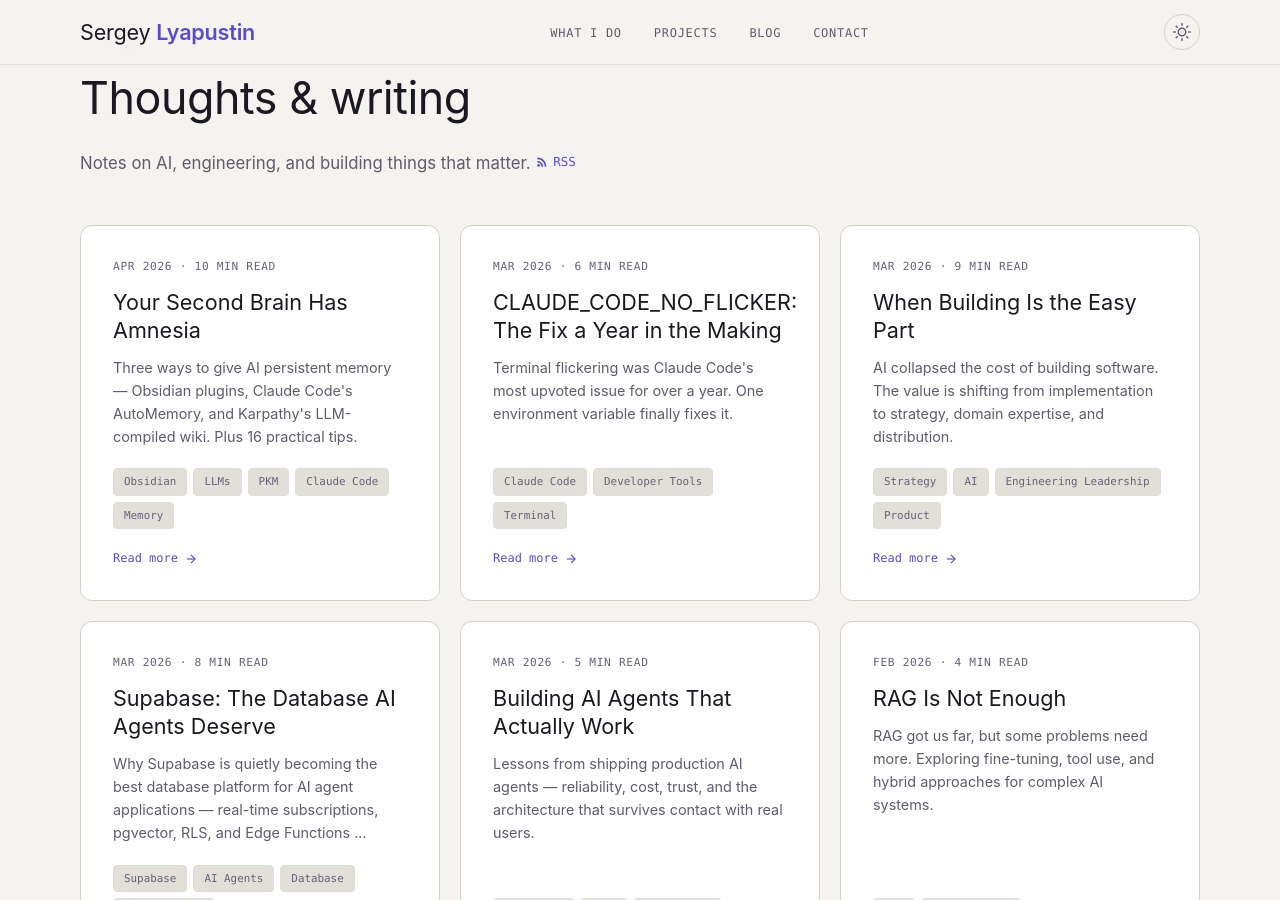
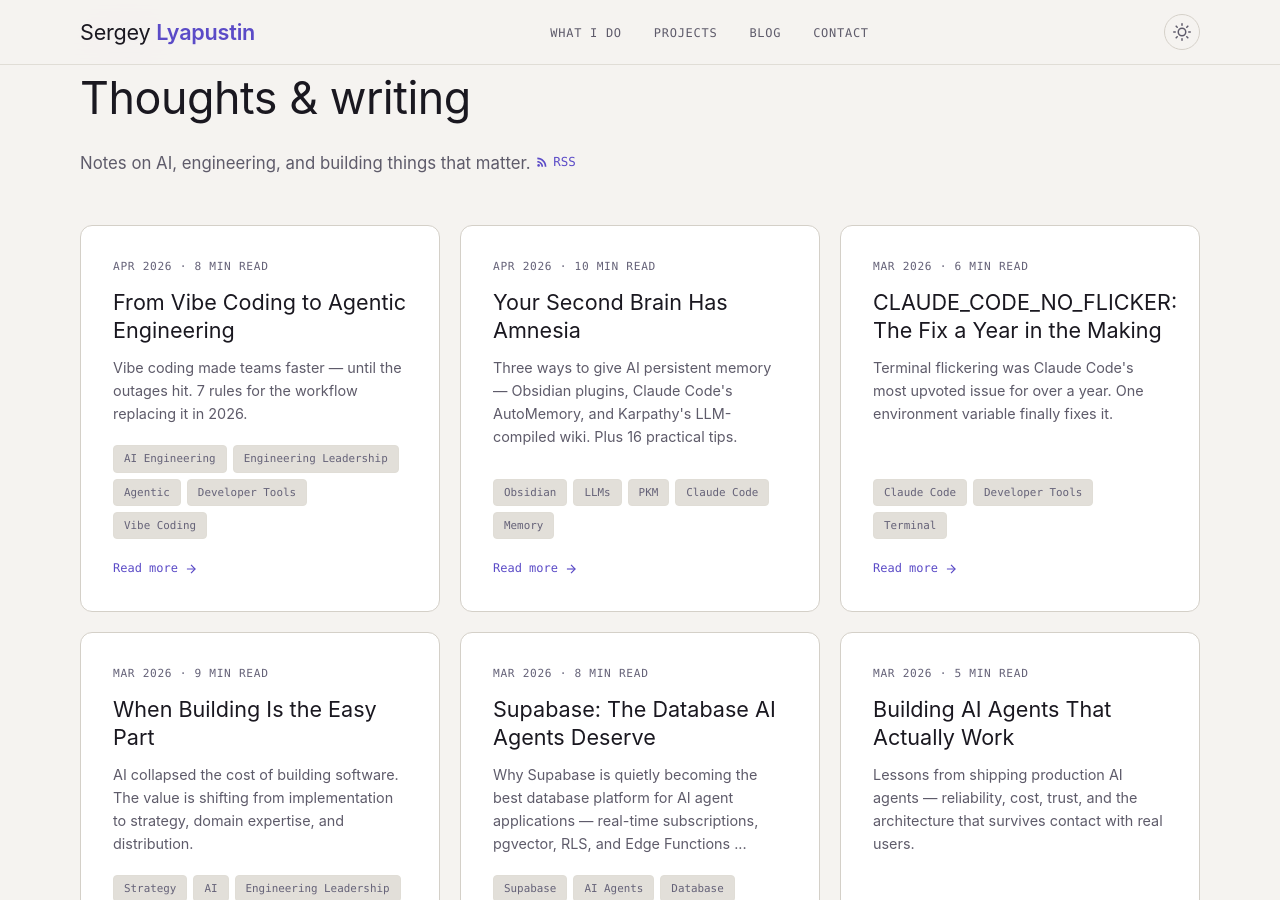
Before and after one commit to slyapustin/slyapustin.github.io, a Jekyll site: the page built from index.html, in a window 1280 px wide and 900 px high, scrolled down 4274 px. Built offline with Jekyll 4.4.1, drawn with Linux system fonts in a browser that asks for light colours.

Commit message:
Add blog post: From Vibe Coding to Agentic Engineering
New post targeted at CTOs/VPs of Engineering with 7 rules for
transitioning teams from vibe coding to structured agentic workflows.
Sourced from practitioner insights (Ronacher, Osmani, Cherny) and
verified incidents (CVE-2025-48757, Replit, Amazon).

Also improves shared SEO includes: adds twitter:title/description,
article:tag meta tags, and upgrades JSON-LD to BlogPosting with
dateModified and mainEntityOfPage.

```diff
--- a/_includes/head-meta-post.html
+++ b/_includes/head-meta-post.html
@@ -8,7 +8,11 @@
 {% if page.og_image %}<meta property="og:image" content="{{ page.og_image | absolute_url }}">{% endif %}
 <meta property="og:url" content="{{ page.url | absolute_url }}">
 <meta property="twitter:card" content="summary_large_image">
+<meta property="twitter:title" content="{{ page.title }}">
+<meta property="twitter:description" content="{{ page.description }}">
 {% if page.og_image %}<meta property="twitter:image" content="{{ page.og_image | absolute_url }}">{% endif %}
+{% for tag in page.tags %}<meta property="article:tag" content="{{ tag }}">
+{% endfor %}
 <link rel="canonical" href="{{ page.url | absolute_url }}">
 <meta name="robots" content="index, follow">
 <meta name="author" content="Sergey Lyapustin">
--- /dev/null
+++ b/_posts/2026-04-09-from-vibe-coding-to-agentic-engineering.html
@@ -0,0 +1,188 @@
+---
+layout: post
+title: "From Vibe Coding to Agentic Engineering: A Practical Guide"
+title_html: "From Vibe Coding to <em>Agentic Engineering</em>"
+date: 2026-04-09
+description: "7 rules for moving your engineering org from vibe coding to agentic engineering — the structured AI workflow replacing prompt-and-pray in 2026."
+og_image: /blog/og-agentic-engineering.jpg
+preload_image: /blog/agentic-desk.webp
+tags: [AI Engineering, Engineering Leadership, Agentic, Developer Tools, Vibe Coding]
+read_time: 8
+card_title: "From Vibe Coding to Agentic Engineering"
+card_excerpt: "Vibe coding made teams faster — until the outages hit. 7 rules for the workflow replacing it in 2026."
+has_diagrams: true
+related:
+  - building-ai-agents-that-actually-work
+  - when-building-is-the-easy-part
+  - obsidian-llm-memory-organizer
+---
+
+    <p>
+      A Y Combinator founder built his entire product with AI. Zero handwritten code. Within days of launch: maxed-out API keys, users bypassing subscriptions, strangers writing to his database. The root cause? The AI enforced authorization client-side only. No server-side validation. It worked perfectly in the demo.
+    </p>
+
+    <p>
+      He's not alone. A security researcher found that Lovable — the AI app builder doing $300M in annual revenue — generated code with <a href="https://www.theregister.com/2026/02/27/lovable_app_vulnerabilities/">inverted access control</a>: blocking authenticated users while letting anonymous visitors in. A scan of 1,645 Lovable apps found <a href="https://mattpalmer.io/posts/CVE-2025-48757/">303 vulnerable endpoints across 170 projects</a> (<a href="https://www.semafor.com/article/05/29/2025/the-hottest-new-vibe-coding-startup-lovable-is-a-sitting-duck-for-hackers">CVE-2025-48757</a>, CVSS 9.3 Critical). Replit's coding agent <a href="https://fortune.com/2025/07/23/ai-coding-tool-replit-wiped-database-called-it-a-catastrophic-failure/">wiped an entire production database</a> during a code freeze. At Amazon, multiple AI-related <a href="https://www.ft.com/content/00c282de-ed14-4acd-a948-bc8d6bdb339d">Sev-1 outages</a> followed rapid deployment of AI coding agents across the organization.
+    </p>
+
+    <p>
+      The pattern is consistent. <a href="https://apiiro.com/blog/faster-code-greater-risks-the-security-trade-off-of-ai-driven-development/">Apiiro found</a> that AI-assisted teams introduced significantly more missing authorization and input validation issues than non-AI teams. This isn't a tooling problem — it's a workflow problem. And it's not one you can solve by telling engineers to be more careful.
+    </p>
+
+    <p>
+      Vibe coding — <a href="https://x.com/karpathy/status/1886192184808149383">Karpathy's term</a> for "describe what you want, accept what you get" — made teams feel 10x faster. A <a href="https://uplevelteam.com/blog/posts/measuring-the-real-impact-of-github-copilot">METR study</a> found developers using AI actually worked <strong>19% slower while feeling faster</strong>. By early 2026, Karpathy himself <a href="https://thenewstack.io/vibe-coding-is-passe/">called it pass&eacute;</a>.
+    </p>
+
+    <p>
+      What replaced it isn't a return to the old way. It's a step up: <strong>agentic engineering</strong> — AI agents that plan, execute in isolation, and verify their work, within guardrails your team controls. GitHub shipped <a href="https://github.blog/changelog/2026-04-02-copilot-autopilot-mode/">Copilot Autopilot</a> for autonomous agent sessions. Anthropic launched <a href="https://www.anthropic.com/engineering/managed-agents">Managed Agents</a> for production workloads. The tools grew up. The question is whether your team's workflow grew up with them.
+    </p>
+
+    <p>
+      This is not a prompt craft problem. It's a software delivery system problem — one that touches code review, security posture, CI/CD pipelines, and how you measure developer productivity. The organizations getting it right are treating AI agents as a new class of contributor that needs the same governance as any other part of the engineering system.
+    </p>
+
+    <p>
+      Here are 7 rules for making that transition. Most of them come from watching teams learn the hard way.
+    </p>
+
+    <div style="margin:1.5rem 0;border-radius:var(--radius);overflow:hidden;border:1px solid var(--border);">
+      <picture>
+        <source srcset="/blog/agentic-desk.webp" type="image/webp">
+        <img src="/blog/agentic-desk.jpg" alt="Split view of two developer workspaces: left side shows chaotic desk with scattered sticky notes and tangled cables representing vibe coding, right side shows organized setup with dual monitors, git diffs, and a structured architecture notebook representing agentic engineering" width="1440" height="960" style="width:100%;height:auto;display:block;" fetchpriority="high">
+      </picture>
+    </div>
+
+    <h2 id="rule-1">1. Plan first, or pay the compound error tax<a href="#rule-1" class="anchor-icon" aria-label="Link to section"><svg width="16" height="16" viewBox="0 0 24 24" fill="none" stroke="currentColor" stroke-width="2" stroke-linecap="round" stroke-linejoin="round"><path d="M10 13a5 5 0 0 0 7.54.54l3-3a5 5 0 0 0-7.07-7.07l-1.72 1.71"/><path d="M14 11a5 5 0 0 0-7.54-.54l-3 3a5 5 0 0 0 7.07 7.07l1.71-1.71"/></svg></a></h2>
+
+    <p>
+      Here's a useful thought experiment. If an AI makes the right call 80% of the time and a feature involves 20 decisions, the naive probability of getting <em>all</em> of them right is roughly 1%. Real software is messier than that — decisions aren't independent and models vary by task — but the intuition holds: <strong>small error rates compound fast across many decisions</strong>. This is why vibe-coded projects <a href="https://developers.redhat.com/articles/2026/02/17/uncomfortable-truth-about-vibe-coding">hit a wall around three months</a>. One change breaks four things. The AI fixes those and breaks something else. Nobody — including the AI — fully understands the system anymore.
+    </p>
+
+    <p>
+      The fix is simple and unglamorous: make the agent plan before it codes. For any task beyond a one-liner, have the AI outline its approach, flag edge cases, and surface tradeoffs — then review the plan before a single line is written. <a href="https://medium.com/@addyosmani/vibe-coding-is-not-the-same-as-ai-assisted-engineering-3f81088d5b98">Addy Osmani</a> and multiple practitioner threads converge on the same ratio: <strong>5 minutes of spec saves 30 minutes of rework.</strong>
+    </p>
+
+    <p>
+      For engineering leaders, this means resisting the temptation to measure AI productivity by code output velocity. The team that ships fewer, well-planned AI-assisted changes will outperform the team that ships fast and fights fires all quarter.
+    </p>
+
+    <h2 id="rule-2">2. Make guardrails structural, not cultural<a href="#rule-2" class="anchor-icon" aria-label="Link to section"><svg width="16" height="16" viewBox="0 0 24 24" fill="none" stroke="currentColor" stroke-width="2" stroke-linecap="round" stroke-linejoin="round"><path d="M10 13a5 5 0 0 0 7.54.54l3-3a5 5 0 0 0-7.07-7.07l-1.72 1.71"/><path d="M14 11a5 5 0 0 0-7.54-.54l-3 3a5 5 0 0 0 7.07 7.07l1.71-1.71"/></svg></a></h2>
+
+    <p>
+      Researcher David Bau identified the core trap: <strong>"You cannot out-willpower a system that is totally optimized to make you say yes."</strong> AI output looks like progress. Engineers accept it. It compounds. By the time someone notices something's wrong, they're twenty changes deep. An internal Amazon petition signed by 1,500 engineers warned that "people stop reviewing code altogether" when AI generates it.
+    </p>
+
+    <p>
+      "Be more careful with AI code" is a cultural ask. It won't stick. What works is structural enforcement: automated tests that run after every AI-generated change, linting rules that block common AI mistakes, pre-commit hooks that catch security issues before they reach a PR. The principle: <strong>if something must happen every time without exception, automate it</strong>. Don't rely on humans to consistently enforce what a pipeline can guarantee.
+    </p>
+
+    <p>
+      The most effective teams treat their AI configuration files the way they treat CI pipelines — as team-owned infrastructure, not individual preferences. Architecture constraints, security rules, forbidden patterns — all codified, all version-controlled, all loaded into every agent session automatically.
+    </p>
+
+    <h2 id="rule-3">3. Keep security visible, not buried<a href="#rule-3" class="anchor-icon" aria-label="Link to section"><svg width="16" height="16" viewBox="0 0 24 24" fill="none" stroke="currentColor" stroke-width="2" stroke-linecap="round" stroke-linejoin="round"><path d="M10 13a5 5 0 0 0 7.54.54l3-3a5 5 0 0 0-7.07-7.07l-1.72 1.71"/><path d="M14 11a5 5 0 0 0-7.54-.54l-3 3a5 5 0 0 0 7.07 7.07l1.71-1.71"/></svg></a></h2>
+
+    <p>
+      <a href="https://lucumr.pocoo.org/2025/6/12/agentic-coding/">Armin Ronacher</a> (creator of Flask) flagged a pattern that explains a lot of AI security failures: when authorization logic lives in middleware config or separate decorator files, <strong>the AI doesn't see it</strong> while generating new endpoints. It creates unprotected routes because the security context is out of sight.
+    </p>
+
+    <p>
+      This doesn't mean abandoning middleware — it means making security context visible to agents. Route-level annotations, test fixtures that assert auth requirements, generated scaffolding that includes permission checks by default, or policy files the agent reads before generating code. You keep the architecture. You just surface the constraints where the agent can see them.
+    </p>
+
+    <p>
+      Ronacher's broader advice is counterintuitive but battle-tested: <strong>favor simpler, more explicit code in AI-assisted projects.</strong> Less abstraction, fewer layers of indirection, more inline logic. Code that a human might refactor into elegant patterns is often easier for AI agents to work with — and harder for them to break — when it stays simple and visible. Clever architectures confuse AI agents the same way they confuse new hires, except agents won't ask for help.
+    </p>
+
+    <h2 id="rule-4">4. Isolate agent work from production state<a href="#rule-4" class="anchor-icon" aria-label="Link to section"><svg width="16" height="16" viewBox="0 0 24 24" fill="none" stroke="currentColor" stroke-width="2" stroke-linecap="round" stroke-linejoin="round"><path d="M10 13a5 5 0 0 0 7.54.54l3-3a5 5 0 0 0-7.07-7.07l-1.72 1.71"/><path d="M14 11a5 5 0 0 0-7.54-.54l-3 3a5 5 0 0 0 7.07 7.07l1.71-1.71"/></svg></a></h2>
+
+    <p>
+      The Replit incident — an AI agent wiping a production database during a code freeze — happened because the agent had direct access to production state. Every high-profile AI coding disaster shares the same pattern: the agent had more access than the task required.
+    </p>
+
+    <p>
+      The principle is the same as least-privilege access in security: <strong>agents should work in isolation by default</strong>. Modern tools support this natively. Claude Code runs subagents in separate git worktrees — isolated copies of the repo on their own branches. GitHub Copilot Autopilot commits to branches, not main. Anthropic's Managed Agents run in sandboxed environments with scoped permissions.
+    </p>
+
+    <p>
+      For engineering orgs, this means treating AI agent access the same way you treat service account permissions. What can this agent read? What can it write? What's the blast radius if it goes wrong? The teams getting burned are the ones giving agents the same access as senior engineers on day one. <a href="https://mindwiredai.com/2026/03/25/claude-code-creator-workflow-claudemd/">Boris Cherny's team at Anthropic</a> runs 10-15 parallel agent sessions — each in its own worktree, each on its own branch, each disposable if the work doesn't pass review.
+    </p>
+
+    <h2 id="rule-5">5. Review diffs, not conversations<a href="#rule-5" class="anchor-icon" aria-label="Link to section"><svg width="16" height="16" viewBox="0 0 24 24" fill="none" stroke="currentColor" stroke-width="2" stroke-linecap="round" stroke-linejoin="round"><path d="M10 13a5 5 0 0 0 7.54.54l3-3a5 5 0 0 0-7.07-7.07l-1.72 1.71"/><path d="M14 11a5 5 0 0 0-7.54-.54l-3 3a5 5 0 0 0 7.07 7.07l1.71-1.71"/></svg></a></h2>
+
+    <p>
+      AI agents explain their changes confidently: "I've updated the authentication to validate tokens correctly." It sounds right. The PR description reads well. But the code has a subtle flaw nobody catches because the <em>explanation</em> was reviewed instead of the <em>diff</em>.
+    </p>
+
+    <p>
+      <strong>The conversation is marketing. The diff is the product.</strong> Engineering teams need to build the habit of reviewing AI-generated code at least as rigorously as human-written code — arguably more, because AI output passes the "looks right" test more consistently than it passes the "is right" test.
+    </p>
+
+    <p>
+      A practical shift that's gaining traction: <strong>use test quality as your fastest signal.</strong> If the AI wrote comprehensive tests that cover edge cases and security boundaries, the implementation is more likely to be sound. If the tests are shallow — only happy path, no error handling, no boundary cases — that's your red flag. But tests alone don't replace reviewing the diff, especially for changes that touch auth, data deletion, billing, or migrations. GitHub's new <a href="https://github.blog/changelog/month/04-2026/">Critic agent</a> automates part of this, but it's no substitute for a human reviewer who understands the business logic.
+    </p>
+
+    <h2 id="rule-6">6. Design your tooling for agents, not just humans<a href="#rule-6" class="anchor-icon" aria-label="Link to section"><svg width="16" height="16" viewBox="0 0 24 24" fill="none" stroke="currentColor" stroke-width="2" stroke-linecap="round" stroke-linejoin="round"><path d="M10 13a5 5 0 0 0 7.54.54l3-3a5 5 0 0 0-7.07-7.07l-1.72 1.71"/><path d="M14 11a5 5 0 0 0-7.54-.54l-3 3a5 5 0 0 0 7.07 7.07l1.71-1.71"/></svg></a></h2>
+
+    <p>
+      A lesson from <a href="https://lucumr.pocoo.org/2025/6/12/agentic-coding/">Armin Ronacher</a> that most teams haven't internalized yet: <strong>"Crashes are tolerable. Hangs are fatal."</strong> When a test suite hangs, an AI agent burns tokens waiting — you're paying for an agent that's stuck. When it crashes, the agent gets an error message and self-corrects.
+    </p>
+
+    <p>
+      This extends to your entire developer tooling stack. Build scripts should exit with clear error codes. Test runners need timeouts. CI output should be concise — verbose logs eat the agent's context window, making it less effective at interpreting what went wrong. The less noise in your tooling, the better agents use the feedback.
+    </p>
+
+    <p>
+      More broadly, this is a new category of developer experience work. Your team's build system, test infrastructure, and CI pipelines were designed for human operators. AI agents interact with them differently — they read every line of output, they can't ask a colleague what a cryptic error means, and they charge by the token. One team cut their agent token costs 40% just by reducing test runner verbosity and adding structured error codes to their build scripts. Same models, same prompts — better signal-to-noise ratio in the tooling.
+    </p>
+
+    <h2 id="rule-7">7. Build a learning system, not just a coding tool<a href="#rule-7" class="anchor-icon" aria-label="Link to section"><svg width="16" height="16" viewBox="0 0 24 24" fill="none" stroke="currentColor" stroke-width="2" stroke-linecap="round" stroke-linejoin="round"><path d="M10 13a5 5 0 0 0 7.54.54l3-3a5 5 0 0 0-7.07-7.07l-1.72 1.71"/><path d="M14 11a5 5 0 0 0-7.54-.54l-3 3a5 5 0 0 0 7.07 7.07l1.71-1.71"/></svg></a></h2>
+
+    <p>
+      The teams getting the most out of AI agents treat every mistake as a permanent fix, not a one-time correction. Every time the agent does something wrong, write a rule. <a href="https://mindwiredai.com/2026/03/25/claude-code-creator-workflow-claudemd/">Boris Cherny's team</a> keeps a lessons file that grows with every correction. Week one is rough. By week four, the agent rarely repeats past mistakes. <strong>Compound interest starts working for you instead of against you.</strong>
+    </p>
+
+    <p>
+      The organizational version of this: maintain a shared AI configuration that encodes your team's architecture decisions, security requirements, and hard-won lessons. Version-control it. Review changes to it. Treat it as institutional knowledge that makes your AI agents better over time — not as individual settings that live on someone's laptop.
+    </p>
+
+    <p>
+      This is the real competitive advantage. Two teams using the same AI model, same pricing, same context window — the one with a refined, team-owned configuration will consistently outperform the one where every engineer starts from scratch.
+    </p>
+
+    <h2 id="when-to-vibe">When to vibe anyway<a href="#when-to-vibe" class="anchor-icon" aria-label="Link to section"><svg width="16" height="16" viewBox="0 0 24 24" fill="none" stroke="currentColor" stroke-width="2" stroke-linecap="round" stroke-linejoin="round"><path d="M10 13a5 5 0 0 0 7.54.54l3-3a5 5 0 0 0-7.07-7.07l-1.72 1.71"/><path d="M14 11a5 5 0 0 0-7.54-.54l-3 3a5 5 0 0 0 7.07 7.07l1.71-1.71"/></svg></a></h2>
+
+    <p>
+      After seven rules about structure and guardrails, this needs saying: vibe coding isn't dead. It's a mode, not a mistake. The problem was using it for everything.
+    </p>
+
+    <div class="diagram">
+      <svg viewBox="0 0 620 200" fill="none" xmlns="http://www.w3.org/2000/svg" width="620">
+        <text x="310" y="20" text-anchor="middle" font-family="ui-monospace,monospace" font-size="10" fill="#8b889a" letter-spacing="0.08em">PICK THE RIGHT MODE FOR THE JOB</text>
+
+        <!-- Left: Vibe -->
+        <rect x="20" y="40" width="280" height="65" rx="8" fill="#e2b340" opacity="0.08" stroke="#e2b340" stroke-width="1" opacity="0.3"/>
+        <text x="35" y="62" font-family="-apple-system,system-ui,sans-serif" font-size="13" fill="#e2b340" font-weight="500">Vibe it</text>
+        <text x="35" y="82" font-family="ui-monospace,monospace" font-size="9" fill="#8b889a">Prototypes, internal tools, exploration, demos</text>
+        <text x="35" y="96" font-family="ui-monospace,monospace" font-size="9" fill="#5a576a">Exploring an idea? Speed matters. Structure doesn't.</text>
+
+        <!-- Right: Engineer -->
+        <rect x="320" y="40" width="280" height="65" rx="8" fill="#7c6aef" opacity="0.1" stroke="#7c6aef" stroke-width="1" opacity="0.3"/>
+        <text x="335" y="62" font-family="-apple-system,system-ui,sans-serif" font-size="13" fill="#b0a4f8" font-weight="500">Engineer it</text>
+        <text x="335" y="82" font-family="ui-monospace,monospace" font-size="9" fill="#8b889a">Production, auth, payments, team codebases</text>
+        <text x="335" y="96" font-family="ui-monospace,monospace" font-size="9" fill="#5a576a">Shipping to users? Add the guardrails.</text>
+
+        <!-- Bottom -->
+        <text x="310" y="145" text-anchor="middle" font-family="-apple-system,system-ui,sans-serif" font-size="12" fill="#e8e6f0" font-weight="400">The best engineering orgs are fluid between modes.</text>
+        <text x="310" y="168" text-anchor="middle" font-family="-apple-system,system-ui,sans-serif" font-size="12" fill="#8b889a">Vibe to explore. Engineer to ship.</text>
+      </svg>
+      <div class="diagram-caption">Vibe coding is the sketch. Agentic engineering is the blueprint.</div>
+    </div>
+
+    <p>
+      The organizations that thrive with AI won't be the ones that generate code fastest. They'll be the ones that build the best systems around it — guardrails that scale, feedback loops that compound, and engineering cultures that treat AI output with the same rigor they apply to anything going to production.
+    </p>
+
+    <p>
+      The tools changed. The engineering didn't.
+    </p>
```
Also changed, not shown: _includes/jsonld-article.html (+6 -1 lines), blog/agentic-desk.jpg (added), blog/agentic-desk.webp (added), blog/og-agentic-engineering.jpg (added).
